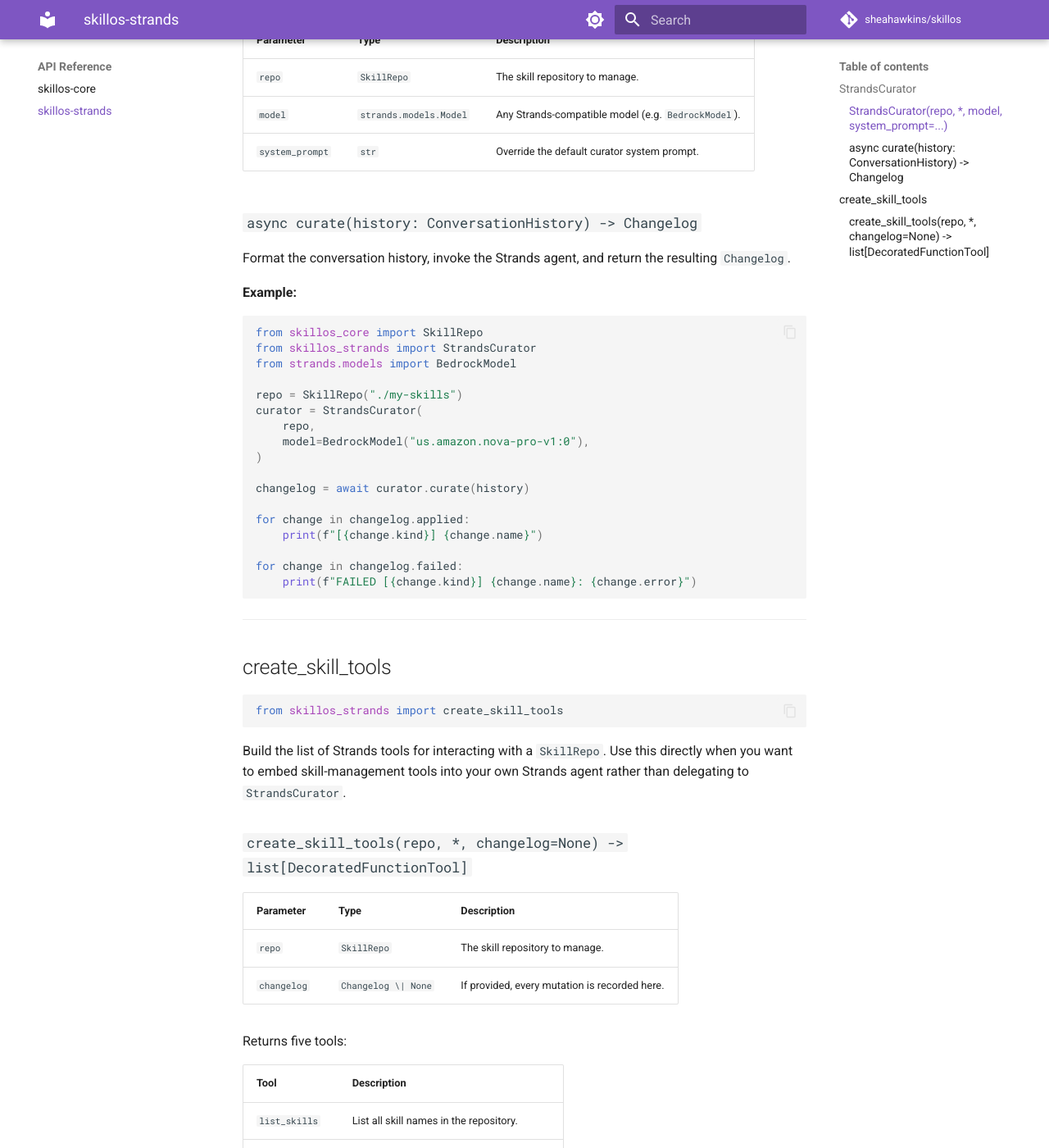
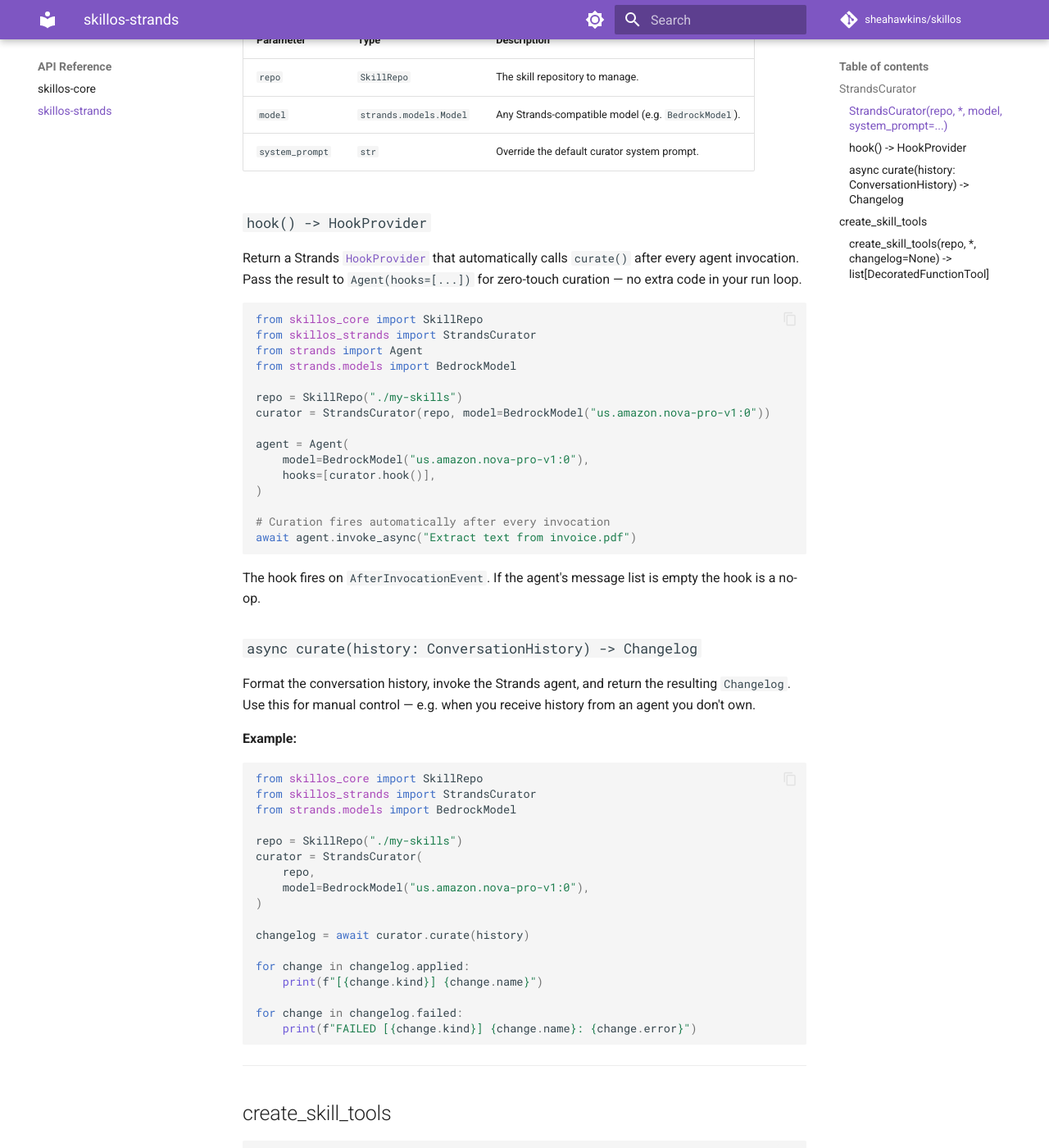
Before and after one commit to SheaHawkins/skillos, an MkDocs documentation site: the page built from docs/api/skillos-strands.md, in a window 1280 px wide and 1400 px high, scrolled down 637 px. Shown: the whole window at 82% size. Built offline with MkDocs 1.6.1 and Material for MkDocs 9.7.7, drawn with Linux system fonts in a browser that asks for light colours; comment, search, counter and statistics services are not loaded; some of the changed text lies outside the part shown.

Commit message:
docs: add hook() to strands docs, update getting-started with hook-based integration

````diff
--- a/docs/api/skillos-strands.md
+++ b/docs/api/skillos-strands.md
@@ -24,9 +24,33 @@ A `Curator` that runs a Strands `Agent` to analyse conversation history and muta
 | `model` | `strands.models.Model` | Any Strands-compatible model (e.g. `BedrockModel`). |
 | `system_prompt` | `str` | Override the default curator system prompt. |
 
+### `hook() -> HookProvider`
+
+Return a Strands [`HookProvider`](https://strandsagents.com/latest/user-guide/concepts/hooks/) that automatically calls `curate()` after every agent invocation. Pass the result to `Agent(hooks=[...])` for zero-touch curation — no extra code in your run loop.
+
+```python
+from skillos_core import SkillRepo
+from skillos_strands import StrandsCurator
+from strands import Agent
+from strands.models import BedrockModel
+
+repo = SkillRepo("./my-skills")
+curator = StrandsCurator(repo, model=BedrockModel("us.amazon.nova-pro-v1:0"))
+
+agent = Agent(
+    model=BedrockModel("us.amazon.nova-pro-v1:0"),
+    hooks=[curator.hook()],
+)
+
+# Curation fires automatically after every invocation
+await agent.invoke_async("Extract text from invoice.pdf")
+```
+
+The hook fires on `AfterInvocationEvent`. If the agent's message list is empty the hook is a no-op.
+
 ### `async curate(history: ConversationHistory) -> Changelog`
 
-Format the conversation history, invoke the Strands agent, and return the resulting `Changelog`.
+Format the conversation history, invoke the Strands agent, and return the resulting `Changelog`. Use this for manual control — e.g. when you receive history from an agent you don't own.
 
 **Example:**
 
@@ -58,7 +82,7 @@ for change in changelog.failed:
 from skillos_strands import create_skill_tools
 ```
 
-Build the list of Strands tools for interacting with a `SkillRepo`. Use this directly when you want to embed skill-management tools into your own Strands agent rather than delegating to `StrandsCurator`.
+Build the list of Strands tools for interacting with a `SkillRepo`. Use this directly when you want to embed skill-management capabilities into your own Strands agent rather than delegating to `StrandsCurator`.
 
 ### `create_skill_tools(repo, *, changelog=None) -> list[DecoratedFunctionTool]`
 
````
Also changed, not shown: README.md (+9 -5 lines), docs/getting-started.md (+29 -0 lines), packages/skillos-strands/README.md (+31 -2 lines).
